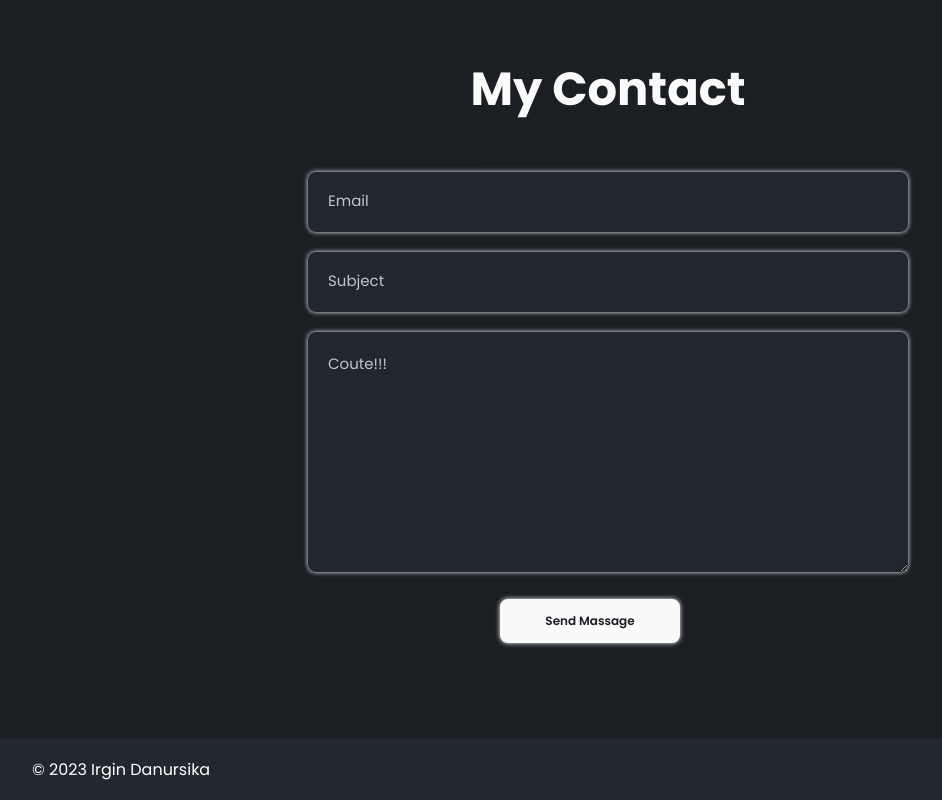
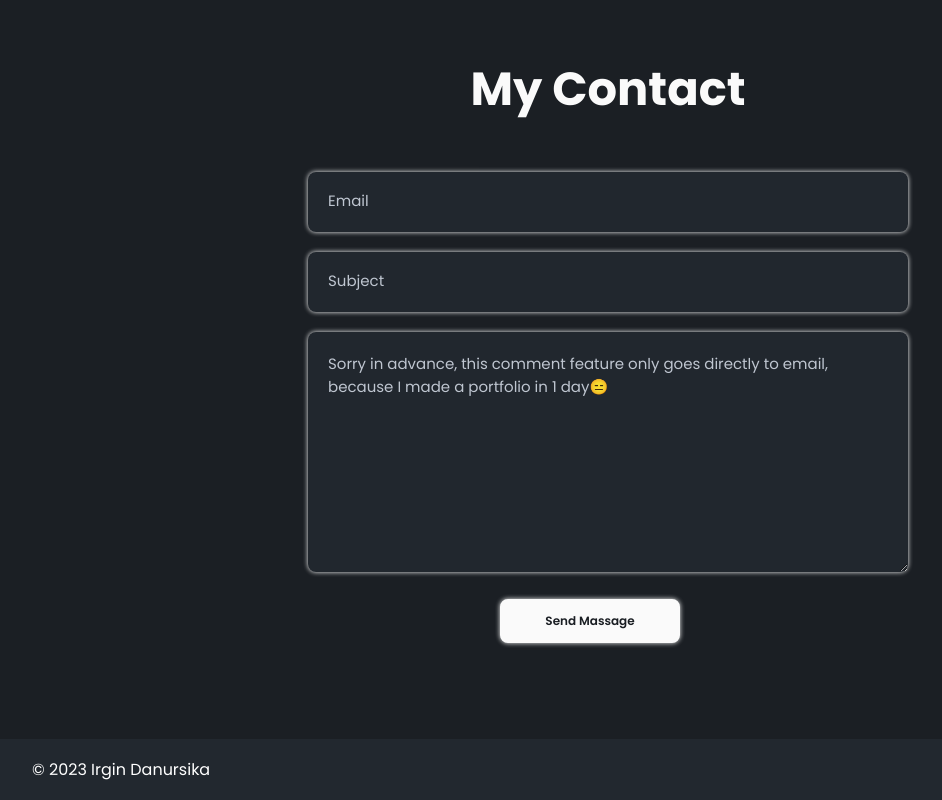
Before and after one commit to Ginnn3/portfolioIrgin.github.io, a plain HTML site: page index.html in a window 1280 px wide. Shown: the part 2817-3617 px from the top of the page, without its empty margins (32-974 px from the left). Drawn offline with nearby package versions, Linux system fonts and the light colour scheme.

Commit message:
Update index

```diff
--- a/index.html
+++ b/index.html
@@ -169,7 +169,7 @@
             id=""
             cols="30"
             rows="10"
-            placeholder="Coute!!!"
+            placeholder="Sorry in advance, this comment feature only goes directly to email, because I made a portfolio in 1 day😑"
             required
           ></textarea>
           <input type="submit" name="" value="Send Massage" class="send-btn" />
```
